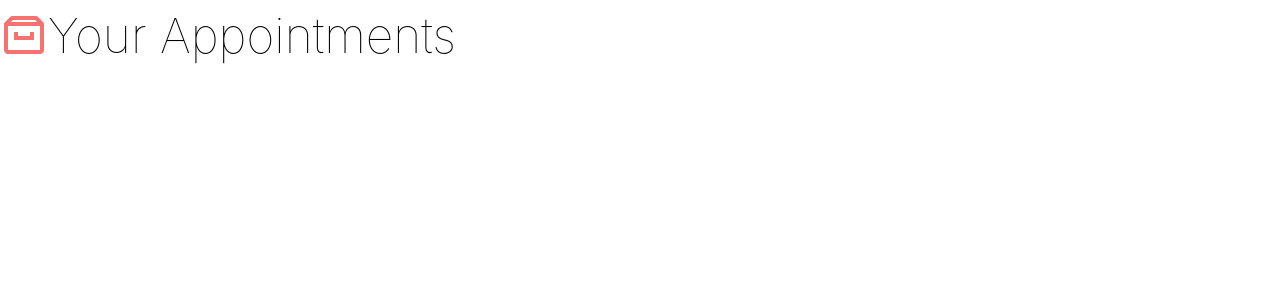
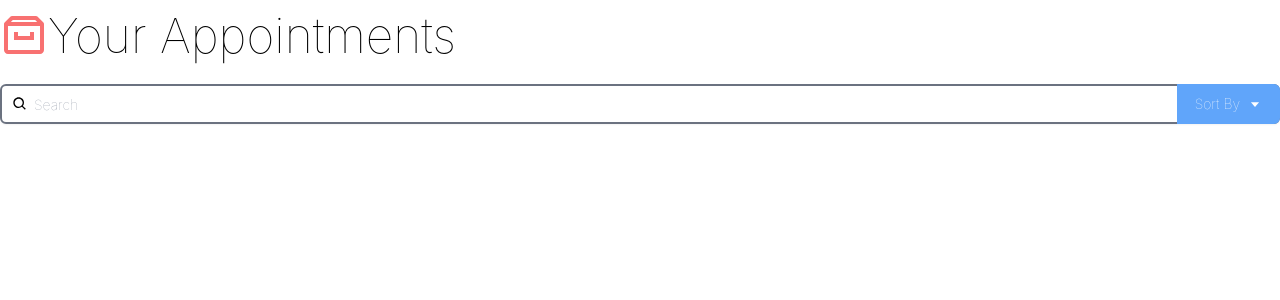
Before and after one commit to AllenRuiGuo/react-interface, a React (Create React App) app: page / in a window 1280 px wide. Shown: the top 300 px of the page. Built offline with nearby package versions, Linux system fonts and the light colour scheme.

Commit message:
Add search component

```diff
--- a/src/App.js
+++ b/src/App.js
@@ -1,4 +1,5 @@
 import { BiArchive } from "react-icons/bi";
+import Search from "./components/Search";
 
 function App() {
   return (
@@ -7,6 +8,7 @@
         <BiArchive className="inline-block text-red-400 align-top" />
         Your Appointments
       </h1>
+      <Search />
     </div>
   );
 }
--- /dev/null
+++ b/src/components/Search.js
@@ -0,0 +1,37 @@
+import { BiSearch, BiCaretDown } from "react-icons/bi";
+
+const Search = () => {
+  return (
+    <div className="py-5">
+      <div className="mt-1 relative rounded-md shadow-sm">
+        <div className="absolute inset-y-0 left-0 pl-3 flex items-center pointer-events-none">
+          <BiSearch />
+          <label htmlFor="query" className="sr-only" />
+        </div>
+        <input
+          type="text"
+          name="query"
+          id="query"
+          value=""
+          className="h-10 pl-8 rounded-md border-2 focus:outline-none focus:ring-blue-400 focus:border-blue-400 block w-full sm:text-sm border-gray-500"
+          placeholder="Search"
+        />
+        <div className="absolute inset-y-0 right-0 flex items-center">
+          <div>
+            <button
+              type="button"
+              className="justify-center px-4 py-2 bg-blue-400 border-2 border-blue-400 text-sm text-white hover:bg-blue-700 focus:outline-none focus:ring-2 focus:ring-offset-2 flex items-center rounded-r-md"
+              id="options-menu"
+              aria-haspopup="true"
+              aria-expanded="true"
+            >
+              Sort By <BiCaretDown className="ml-2" />
+            </button>
+          </div>
+        </div>
+      </div>
+    </div>
+  );
+};
+
+export default Search;
```
